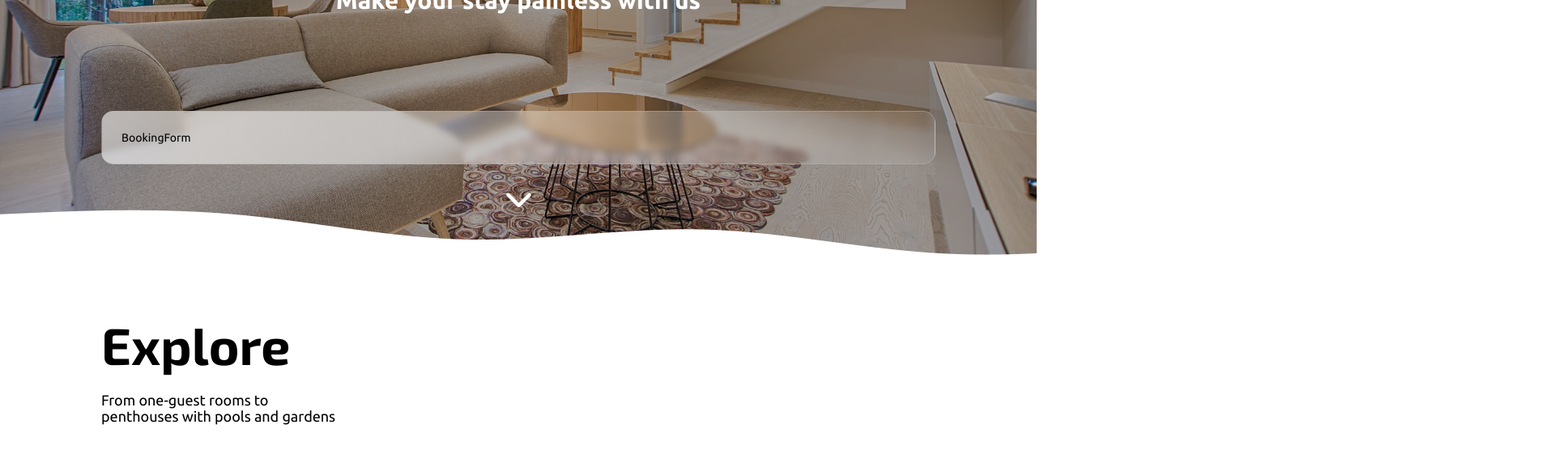
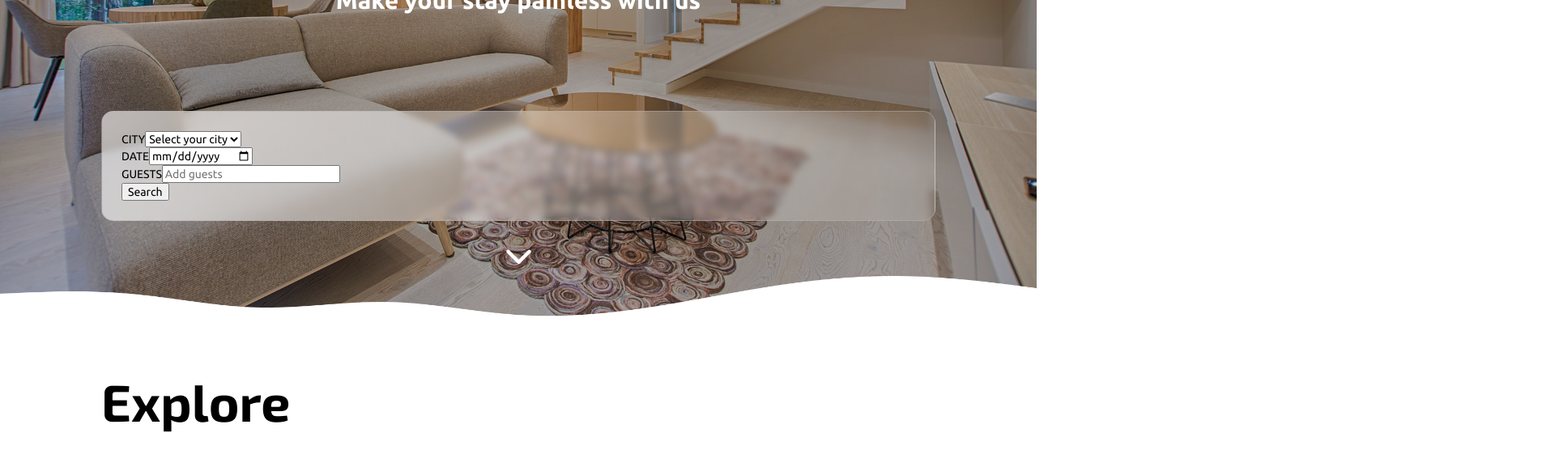
Before and after one commit to DevilxDude/code-20220420-hammad-akhtar, a React (Create React App) app: page / in a window 1280 px wide. Shown: the part 420-976 px from the top of the page at 81% size, 1920 px wide, since content can reach past the window. Built offline with nearby package versions, Linux system fonts and the light colour scheme.

Commit message:
All Functionality wrapper up for form

```diff
--- a/src/components/BookingForm/index.tsx
+++ b/src/components/BookingForm/index.tsx
@@ -1,10 +1,75 @@
-import { FC } from 'react';
+import { FC, useState } from 'react';
 import styles from './index.module.scss';
 
-const BookingForm: FC = () => {
+export interface BookingFormState {
+  city: string;
+  date: string;
+  guests: number;
+}
+
+interface Props {
+  onSubmit?: (_: BookingFormState) => void;
+}
+
+const BookingForm: FC<Props> = ({ onSubmit }) => {
+  const [state, setState] = useState<BookingFormState>({
+    city: '',
+    date: '',
+    guests: '' as unknown as number,
+  });
+
+  const handleChange = (e: React.ChangeEvent<HTMLInputElement | HTMLSelectElement>) => {
+    const { name, value, type } = e.target;
+    setState({ ...state, [name]: type === 'number' ? Number(value) : value });
+  };
+
+  const handleSubmit = (e: React.FormEvent<HTMLFormElement>) => {
+    e.preventDefault();
+    if (onSubmit) {
+      onSubmit(state);
+    }
+  };
+
   return (
-    <form id="booking-form" data-testid="booking-form" className={styles.container}>
-      BookingForm
+    <form
+      id="booking-form"
+      data-testid="booking-form"
+      className={styles.container}
+      onSubmit={handleSubmit}
+    >
+      <div className={styles.input}>
+        <label htmlFor="city">CITY</label>
+        <select name="city" value={state.city} onChange={handleChange} aria-label="city">
+          <option value="">Select your city</option>
+          <option value="New York">New York</option>
+          <option value="Paris">Paris</option>
+          <option value="London">London</option>
+        </select>
+      </div>
+      <div className={styles.input}>
+        <label htmlFor="date">DATE</label>
+        <input
+          type="date"
+          name="date"
+          value={state.date}
+          onChange={handleChange}
+          aria-label="date"
+          placeholder="Select your dates"
+        />
+      </div>
+      <div className={styles.input}>
+        <label htmlFor="guests">GUESTS</label>
+        <input
+          type="number"
+          name="guests"
+          value={state.guests}
+          onChange={handleChange}
+          aria-label="guests"
+          min={1}
+          placeholder="Add guests"
+        />
+      </div>
+      <button type="submit">Search</button>
     </form>
   );
 };
--- a/src/container/HeroSection/index.module.scss
+++ b/src/container/HeroSection/index.module.scss
@@ -82,6 +82,7 @@
     bottom: 0;
     z-index: 1;
     pointer-events: none;
+    max-width: 100%;
 
     @media (max-width: 768px) {
       display: none;
```
Also changed, not shown: 2 other files (tests, documents, lock files or other folders).
